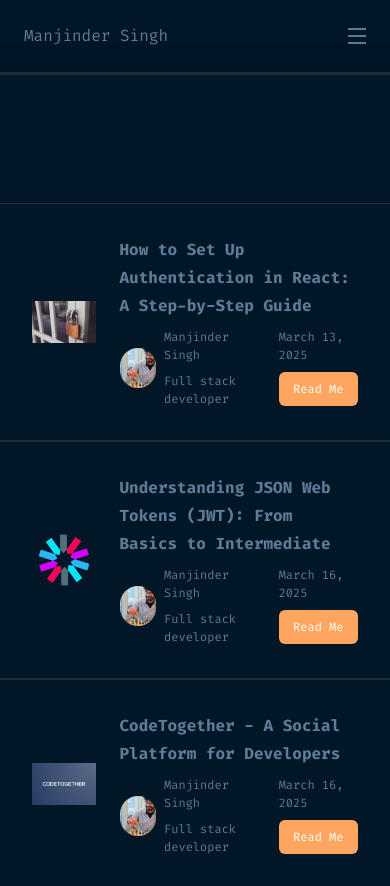
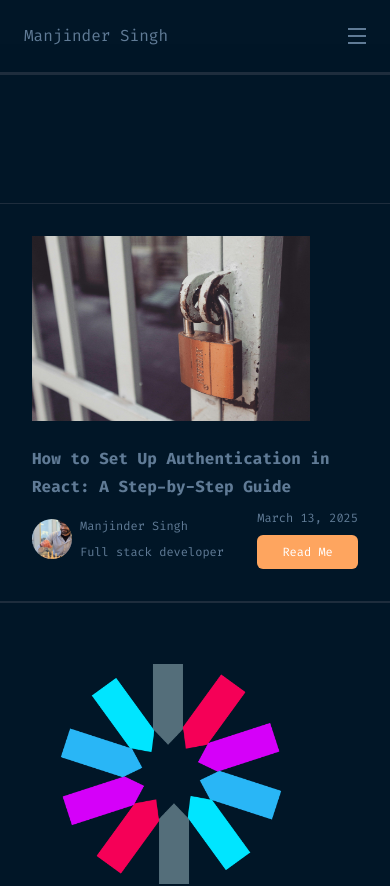
Before and after one commit to Manjinder-Singh-Bangar/Portfolio, a React (Vite) app in the folder Frontend/: page /blogs in a window 390 px wide. Shown: the top 886 px of the page. Built offline with nearby package versions, Linux system fonts and the light colour scheme.

Commit message:
blog page fixed

```diff
--- a/Frontend/src/Components/BlogCard.jsx
+++ b/Frontend/src/Components/BlogCard.jsx
@@ -6,9 +6,9 @@ const BlogCard = ({blogThumbnailImageSrc, blogHeading, blogAuthorJob, blogWritte
 
   return (
 
-        <div key={blogKey} id='blogCard' className={`text-[#607B96] border-y-[1px] border-[#1E2D3D] p-8 gap-6 grid grid-cols-4 w-4/6 ${blogClassName}`}>
-            <div id='imageContainer' className='col-span-1 flex items-center'>
-                <img className='w-full' src={blogThumbnailImageSrc} alt="" />
+        <div key={blogKey} id='blogCard' className={`text-[#607B96] border-y-[1px] border-[#1E2D3D] place-content-center p-8 gap-6 grid xs:grid-cols-1 lg:grid-cols-4  w-4/6 ${blogClassName}`}>
+            <div id='imageContainer' className='col-span-1  text-center flex justify-center items-center'>
+                <img className='' src={blogThumbnailImageSrc} alt="" />
             </div>
             <div className='col-span-3 justify-center flex flex-col gap-4'>
                 <h1 className='lg:text-2xl xs:text-xl'>{blogHeading}</h1>
--- a/Frontend/src/pages/ContactMe.jsx
+++ b/Frontend/src/pages/ContactMe.jsx
@@ -60,7 +60,7 @@ const ContactMe = () => {
 
 
       <div className='lg:h-full xs:h-fit w-full flex flex-col flex-1 text-[#607B96] border-l-[1px] border-[#1E2D3D]'>
-        <div className='w-full h-[51.8px] border-b-[1px] border-[#1E2D3D]'></div>
+        <div className='w-full h-[51.8px] xs:hidden lg:block border-b-[1px] border-[#1E2D3D]'></div>
 
         <div className={`flex p-6 relative items-center justify-center ${formSubmitted ? "h-full w-full justify-center items-center top-0" : "top-[65px]"}`}>
         {
```
